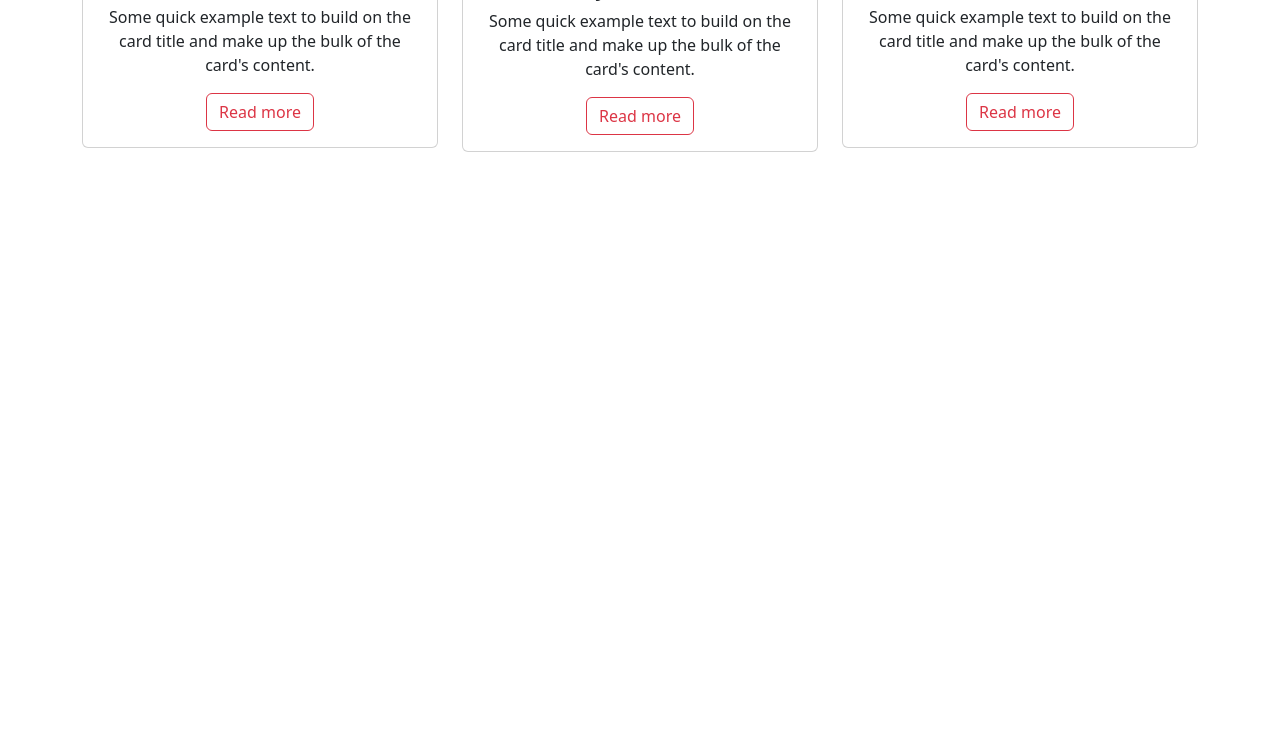
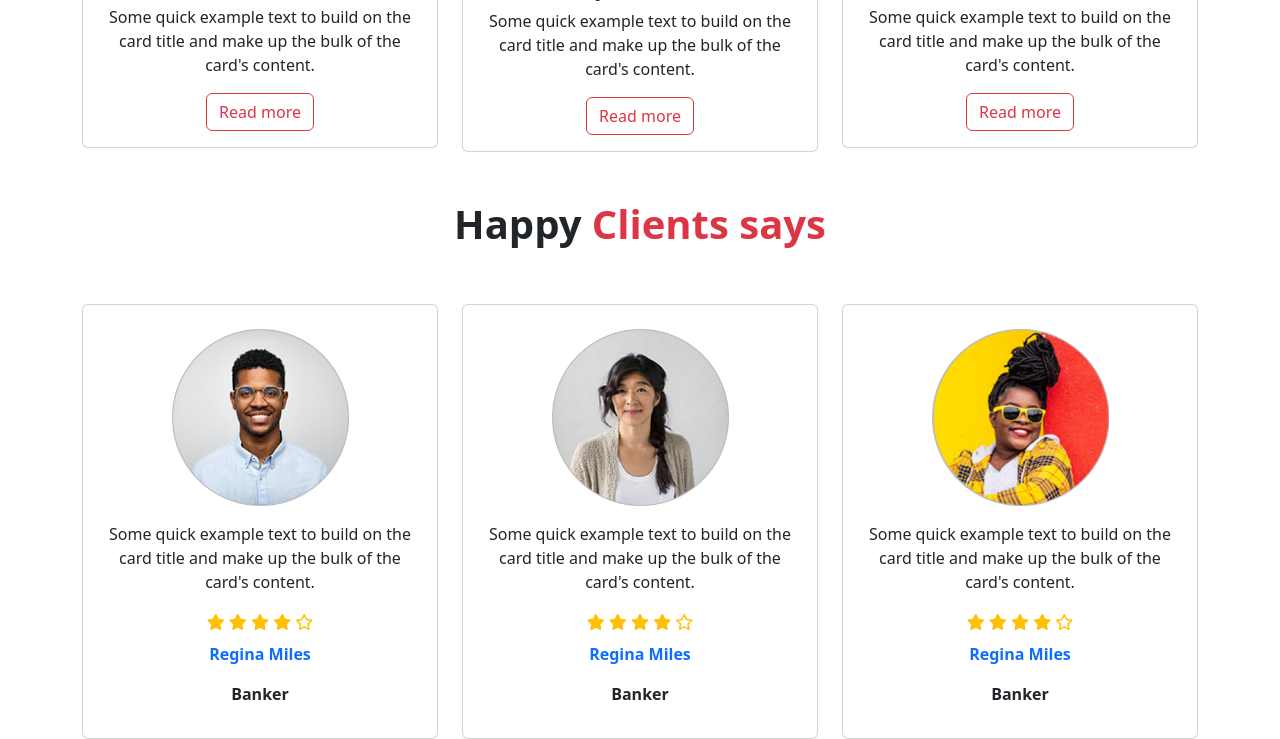
Before and after one commit to Ak-Rakib/Sv-Bike-Zone, a plain HTML site: page index.html in a window 1280 px wide. Shown: the part 1797-2536 px from the top of the page. Before the commit the page ends 1949 px from the top, so only its background shows below. Drawn offline with nearby package versions, Linux system fonts and the light colour scheme.

Commit message:
main section 60% done

```diff
--- a/index.html
+++ b/index.html
@@ -5,6 +5,10 @@
     <meta name="viewport" content="width=device-width, initial-scale=1" />
     <title>Sv-Bike-Zone</title>
     <link rel="stylesheet" href="style/style.css" />
+    <link
+      rel="stylesheet"
+      href="https://cdnjs.cloudflare.com/ajax/libs/font-awesome/6.2.1/css/all.min.css"
+    />
     <link
       href="https://cdn.jsdelivr.net/npm/bootstrap@5.3.0-alpha1/dist/css/bootstrap.min.css"
       rel="stylesheet"
@@ -88,7 +92,12 @@
         <div class="pt-5">
           <div class="text-center">
             <h1 class="fw-bold">Featured Bikes In This Year</h1>
-            <p class="fw-bold text-danger">Best <span class="border-bottom border-2 border-danger">bike collec</span>tion</p>
+            <p class="fw-bold text-danger">
+              Best
+              <span class="border-bottom border-2 border-danger"
+                >bike collec</span
+              >tion
+            </p>
           </div>
           <div class="row gy-5 mt-2 text-center">
             <div class="col-lg-4 col-sm-12">
@@ -173,6 +182,81 @@
           </div>
         </div>
       </section>
+      <section>
+        <div class="mt-5">
+          <h1 class="fw-bold text-center">
+            Happy <span class="text-danger">Clients says</span>
+          </h1>
+        </div>
+        <div class="row text-center mt-1 gx-4 gy-5">
+          <div class="col-lg-4 col-sm-12">
+            <div class="card">
+              <img
+                src="images/user-1.png"
+                class="card-img-top img-fluid w-50 mx-auto pt-4"
+                alt="..."
+              />
+              <div class="card-body">
+                <p class="card-text">
+                  Some quick example text to build on the card title and make up
+                  the bulk of the card's content.
+                </p>
+                <i class="fa-solid fa-star text-warning"></i>
+                <i class="fa-solid fa-star text-warning"></i>
+                <i class="fa-solid fa-star text-warning"></i>
+                <i class="fa-solid fa-star text-warning"></i>
+                <i class="fa-regular fa-star text-warning"></i>
+                <p class="text-primary fw-bold mt-2">Regina Miles</p>
+                <p class="fw-bold">Banker</p>
+              </div>
+            </div>
+          </div>
+          <div class="col-lg-4 col-sm-12">
+            <div class="card">
+              <img
+                src="images/user-2.png"
+                class="card-img-top img-fluid w-50 mx-auto pt-4"
+                alt="..."
+              />
+              <div class="card-body">
+                <p class="card-text">
+                  Some quick example text to build on the card title and make up
+                  the bulk of the card's content.
+                </p>
+                <i class="fa-solid fa-star text-warning"></i>
+                <i class="fa-solid fa-star text-warning"></i>
+                <i class="fa-solid fa-star text-warning"></i>
+                <i class="fa-solid fa-star text-warning"></i>
+                <i class="fa-regular fa-star text-warning"></i>
+                <p class="text-primary fw-bold mt-2">Regina Miles</p>
+                <p class="fw-bold">Banker</p>
+              </div>
+            </div>
+          </div>
+          <div class="col-lg-4 col-sm-12">
+            <div class="card">
+              <img
+                src="images/user-3.png"
+                class="card-img-top img-fluid w-50 mx-auto pt-4"
+                alt="..."
+              />
+              <div class="card-body">
+                <p class="card-text">
+                  Some quick example text to build on the card title and make up
+                  the bulk of the card's content.
+                </p>
+                <i class="fa-solid fa-star text-warning"></i>
+                <i class="fa-solid fa-star text-warning"></i>
+                <i class="fa-solid fa-star text-warning"></i>
+                <i class="fa-solid fa-star text-warning"></i>
+                <i class="fa-regular fa-star text-warning"></i>
+                <p class="text-primary fw-bold mt-2">Regina Miles</p>
+                <p class="fw-bold">Banker</p>
+              </div>
+            </div>
+          </div>
+        </div>
+      </section>
     </main>
 
     <!-- Bootstrap javascript -->
```
